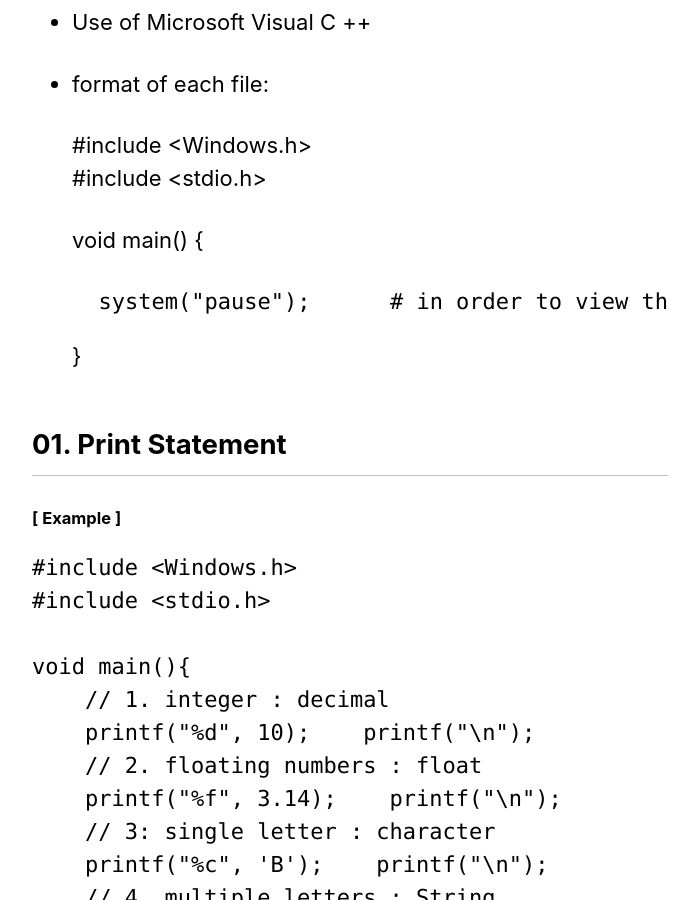
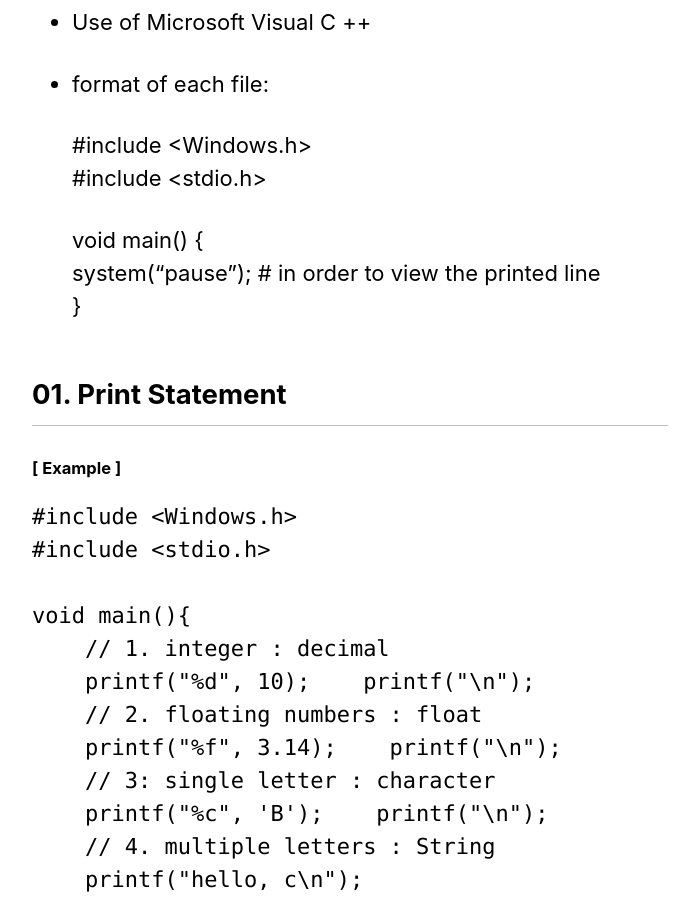
Before and after one commit to jinsim95/jinsim95.github.io, a Jekyll site: the page built from _posts/2019-07-09-C-day01.md, in a window 1280 px wide and 900 px high, scrolled down 730 px. Shown: the whole window, without its empty margins (290-987 px from the left). Built offline with Jekyll 4.4.1, drawn with Linux system fonts in a browser that asks for light colours; cached includes are drawn as plain includes; nearby versions of some CDN libraries.

Commit message:
_posts/2019-07-09-C-day01.md updated from https://stackedit.io/

```diff
--- a/_posts/2019-07-09-C-day01.md
+++ b/_posts/2019-07-09-C-day01.md
@@ -24,10 +24,9 @@ date: '2019-07-04'
 <p>format of each file:</p>
 <p>#include &lt;Windows.h&gt;<br>
 #include &lt;stdio.h&gt;</p>
-<p>void main() {</p>
-<pre><code>  system("pause");	# in order to view the printed line
-</code></pre>
-<p>}</p>
+<p>void main() {<br>
+system(“pause”);	# in order to view the printed line<br>
+}</p>
 </li>
 </ul>
 <h2 id="print-statement">01. Print Statement</h2>
```
